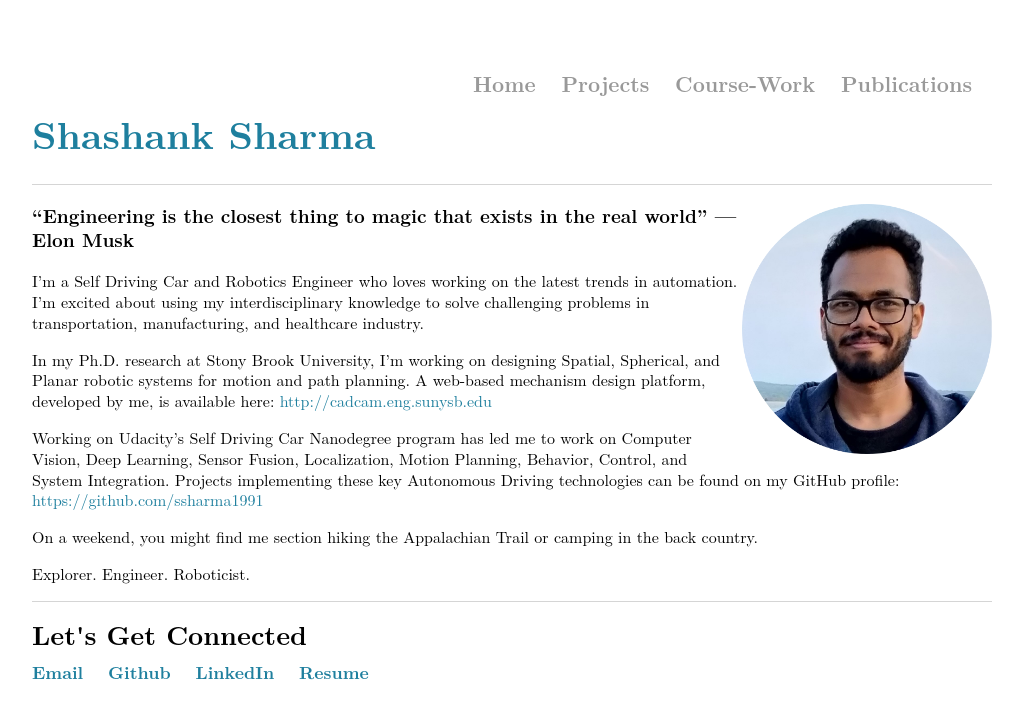
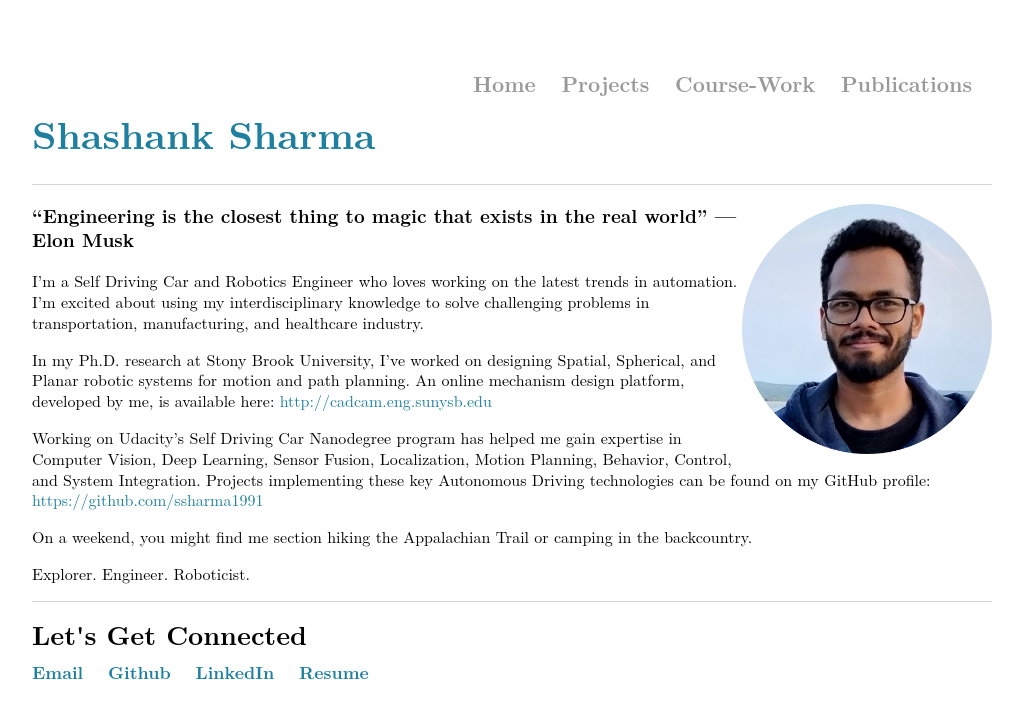
Before and after one commit to ssharma1991/ssharma1991.github.io, a Jekyll site: the page built from index.md, in a window 1280 px wide. Shown: the top 719 px of the page, without its empty margins (128-1151 px from the left). Built offline with Jekyll 4.4.1, drawn with Linux system fonts in a browser that asks for light colours.

Commit message:
feat: minor home page edits

```diff
--- a/index.md
+++ b/index.md
@@ -13,10 +13,10 @@ heading: Shashank Sharma
 
 I'm a Self Driving Car and Robotics Engineer who loves working on the latest trends in automation. I'm excited about using my interdisciplinary knowledge to solve challenging problems in transportation, manufacturing, and healthcare industry.
 
-In my Ph.D. research at Stony Brook University, I'm working on designing Spatial, Spherical, and Planar robotic systems for motion and path planning. A web-based mechanism design platform, developed by me, is available here: [http://cadcam.eng.sunysb.edu](http://cadcam.eng.sunysb.edu)
+In my Ph.D. research at Stony Brook University, I've worked on designing Spatial, Spherical, and Planar robotic systems for motion and path planning. An online mechanism design platform, developed by me, is available here: [http://cadcam.eng.sunysb.edu](http://cadcam.eng.sunysb.edu)
 
-Working on Udacity's Self Driving Car Nanodegree program has led me to work on Computer Vision, Deep Learning, Sensor Fusion, Localization, Motion Planning, Behavior, Control, and System Integration. Projects implementing these key Autonomous Driving technologies can be found on my GitHub profile: [https://github.com/ssharma1991](https://github.com/ssharma1991)
+Working on Udacity's Self Driving Car Nanodegree program has helped me gain expertise in Computer Vision, Deep Learning, Sensor Fusion, Localization, Motion Planning, Behavior, Control, and System Integration. Projects implementing these key Autonomous Driving technologies can be found on my GitHub profile: [https://github.com/ssharma1991](https://github.com/ssharma1991)
 
-On a weekend, you might find me section hiking the Appalachian Trail or camping in the back country.
+On a weekend, you might find me section hiking the Appalachian Trail or camping in the backcountry.
 
 Explorer. Engineer. Roboticist.
```
